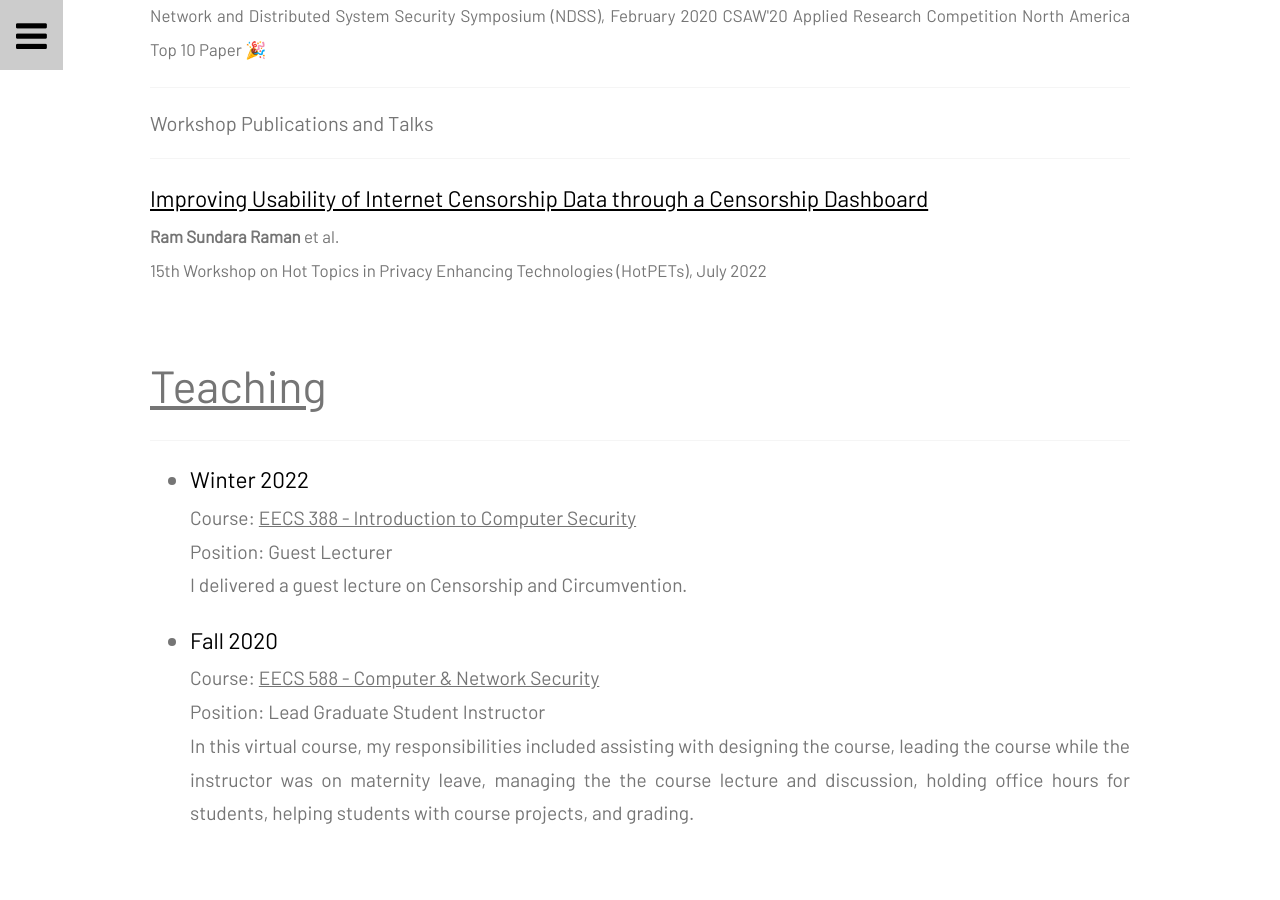
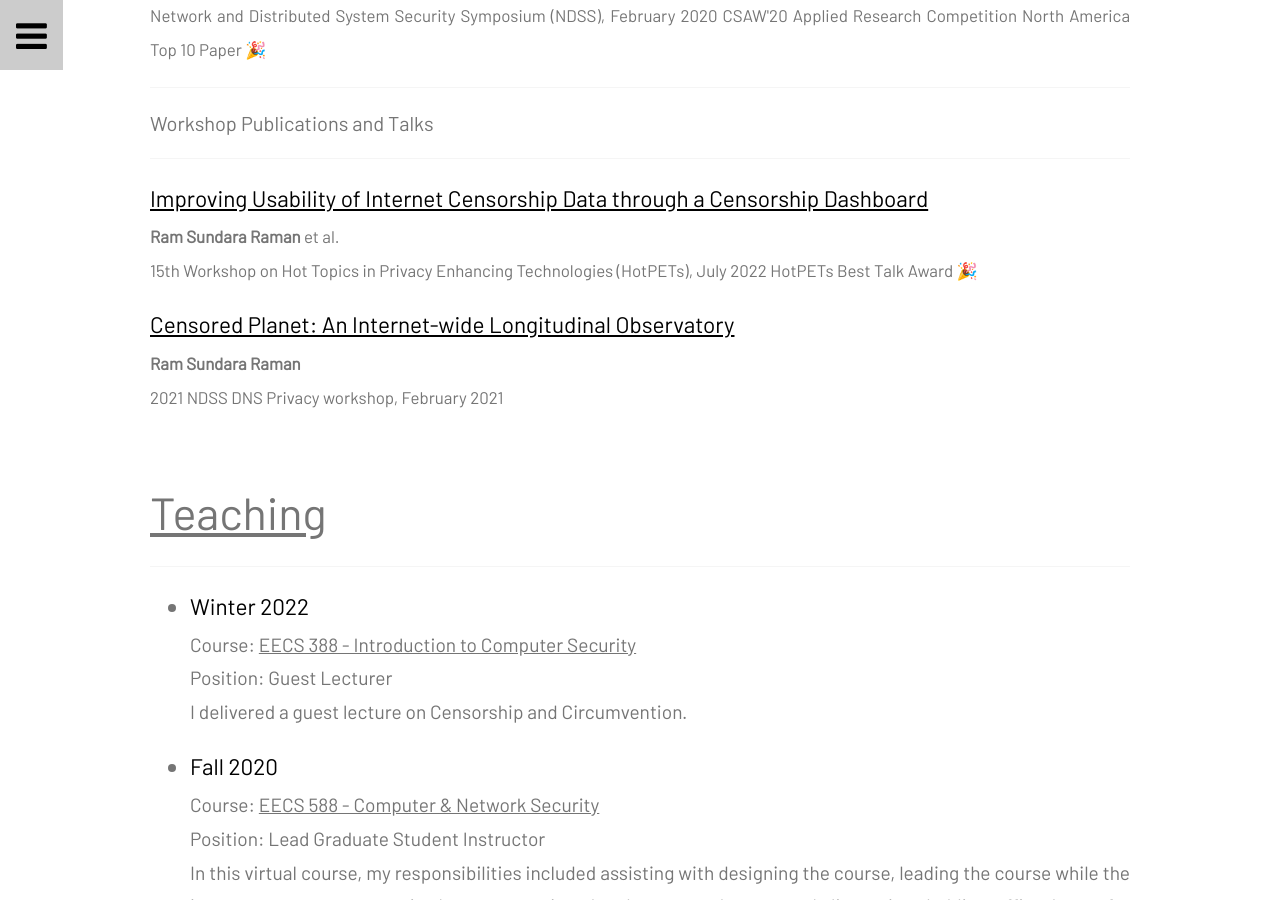
Before and after one commit to ramakrishnansr/ramakrishnansr.github.io, a Jekyll site: the page built from index.html, in a window 1280 px wide and 900 px high, scrolled down 2289 px. Built offline with Jekyll 4.4.1, drawn with Linux system fonts in a browser that asks for light colours; nearby versions of some CDN libraries; some of the changed text lies outside the part shown.

Commit message:
Workshop Hotpets update and CV update

```diff
--- a/_data/awards.yml
+++ b/_data/awards.yml
@@ -1,3 +1,7 @@
+- key: award7
+  date: 15 July 2022
+  award: '<a href="https://twitter.com/PET_Symposium/status/1547872277198356480?s=20&t=Zm2ymVsT1JmHgD7kjOsQqw" target="_blank">HotPETs 2022 Best Talk Award</a>'
+  display: 'true'
 - key: award6
   date: 15 November 2021
   award: '<a href="https://www.opentech.fund/about/people/ramakrishnan-sundara-raman/" target="_blank">OTF Information Controls Fellowship Award</a>'
@@ -9,7 +13,6 @@
 - key: award4
   date: 11 November 2020
   award: '<a href="https://cse.engin.umich.edu/stories/2020-cse-graduate-student-honors-competition-highlights-outstanding-research" target="_blank">2020 Michigan CSE Graduate Student Honors Runners Up Award</a>'
-  display: 'true'
 - key: award3
   date: 17 October 2020
   award: '<a href="https://dl.acm.org/doi/10.1145/3419394.3423665" target="_blank">ACM IMC 2020 Best paper award nominee</a>'
--- a/_data/talks.yml
+++ b/_data/talks.yml
@@ -1,7 +1,8 @@
 - key: talk5
   date: July 2022
   topic: 'Improving Usability of Internet Censorship Data through a Censorship Dashboard'
-  venue: '<a href="https://petsymposium.org/2022/program.php">HotPETS 2022</a>'
+  venue: '<a href="https://petsymposium.org/2022/program.php">HotPETs 2022</a>'
+  award: HotPETs Best Talk Award 🎉
 - key: talk5
   date: June 2022
   topic: '<a href="https://www.rightscon.org/program/" target="_blank">Exploring Internet censorship with the Censored Planet Dashboard</a>'
--- a/talks.html
+++ b/talks.html
@@ -12,6 +12,8 @@ layout: only-title
         <span class="news-subtitle">Title: {{ talk.topic }} {% if talk.link %} <a href=" {{ talk.link }} " target="_blank" title="Go to talk"><i class="fa fa-video w3-hover-opacity"></i></a>{% endif %}</span>
         <br/>
         <span class="news-subtitle">Venue: {{ talk.venue }}</span>
+        <br/>
+        {% if talk.award %} <span class="news-subtitle">Award: {{ talk.award }}</span>{% endif %}
       </li>
     </ul>
     {% endfor %}
```
Also changed, not shown: _workshops/2022-02-01-censored-planet-internet-longitudinal-observatory.md (added, +17 -0 lines), _workshops/2022-07-01-censored-planet-dashboard.md (+1 -0 lines), 1 other file.
